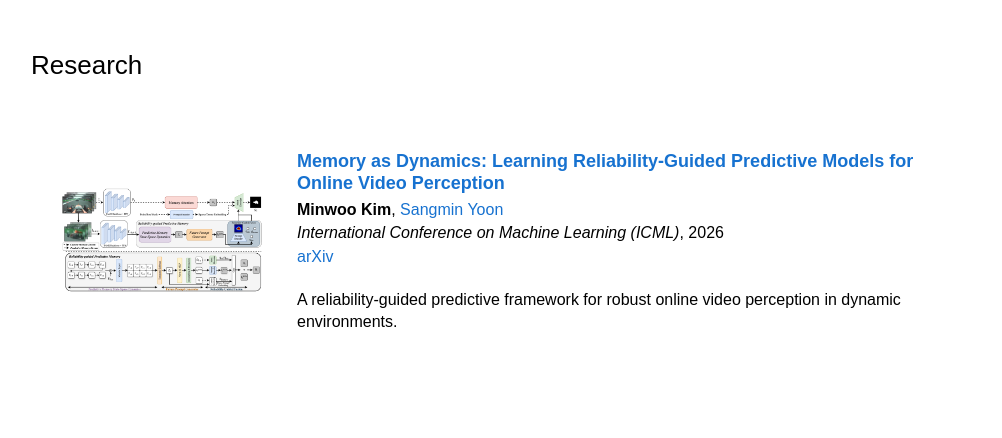
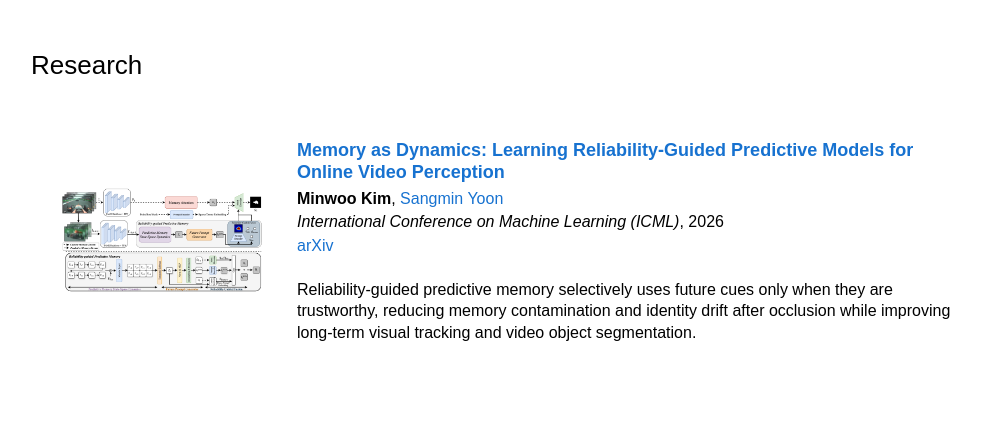
Before and after one commit to minwookim01/minwookim01.github.io, a plain HTML site: page index.html in a window 1280 px wide. Shown: the part 320-758 px from the top of the page, without its empty margins (133-1135 px from the left). Drawn offline with Linux system fonts and the light colour scheme.

Commit message:
Update index.html

```diff
--- a/index.html
+++ b/index.html
@@ -229,7 +229,7 @@
           </div>
 
           <p class="paper-summary">
-            A reliability-guided predictive framework for robust online video perception in dynamic environments.
+            Reliability-guided predictive memory selectively uses future cues only when they are trustworthy, reducing memory contamination and identity drift after occlusion while improving long-term visual tracking and video object segmentation.
           </p>
         </div>
       </article>
```
